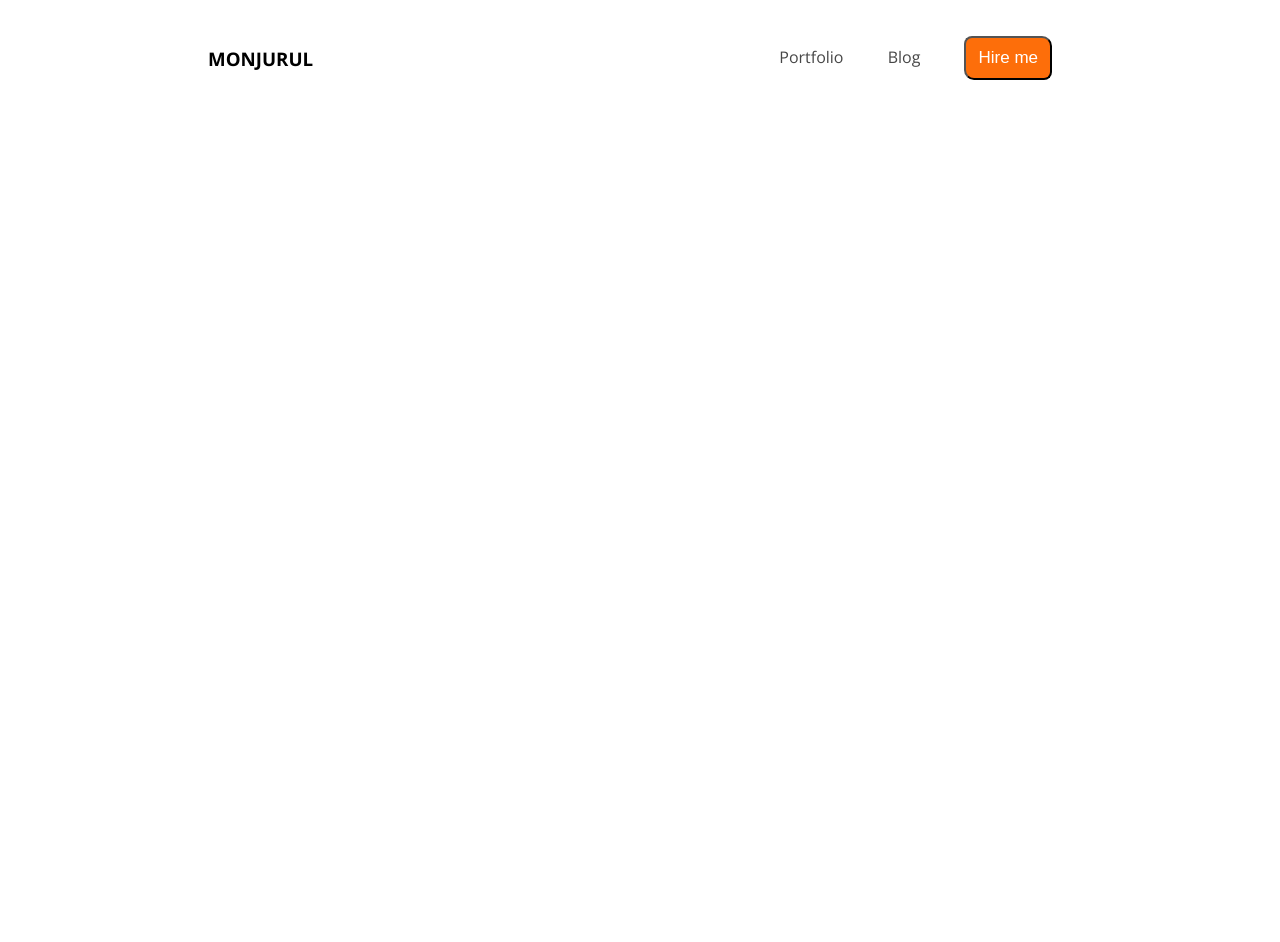
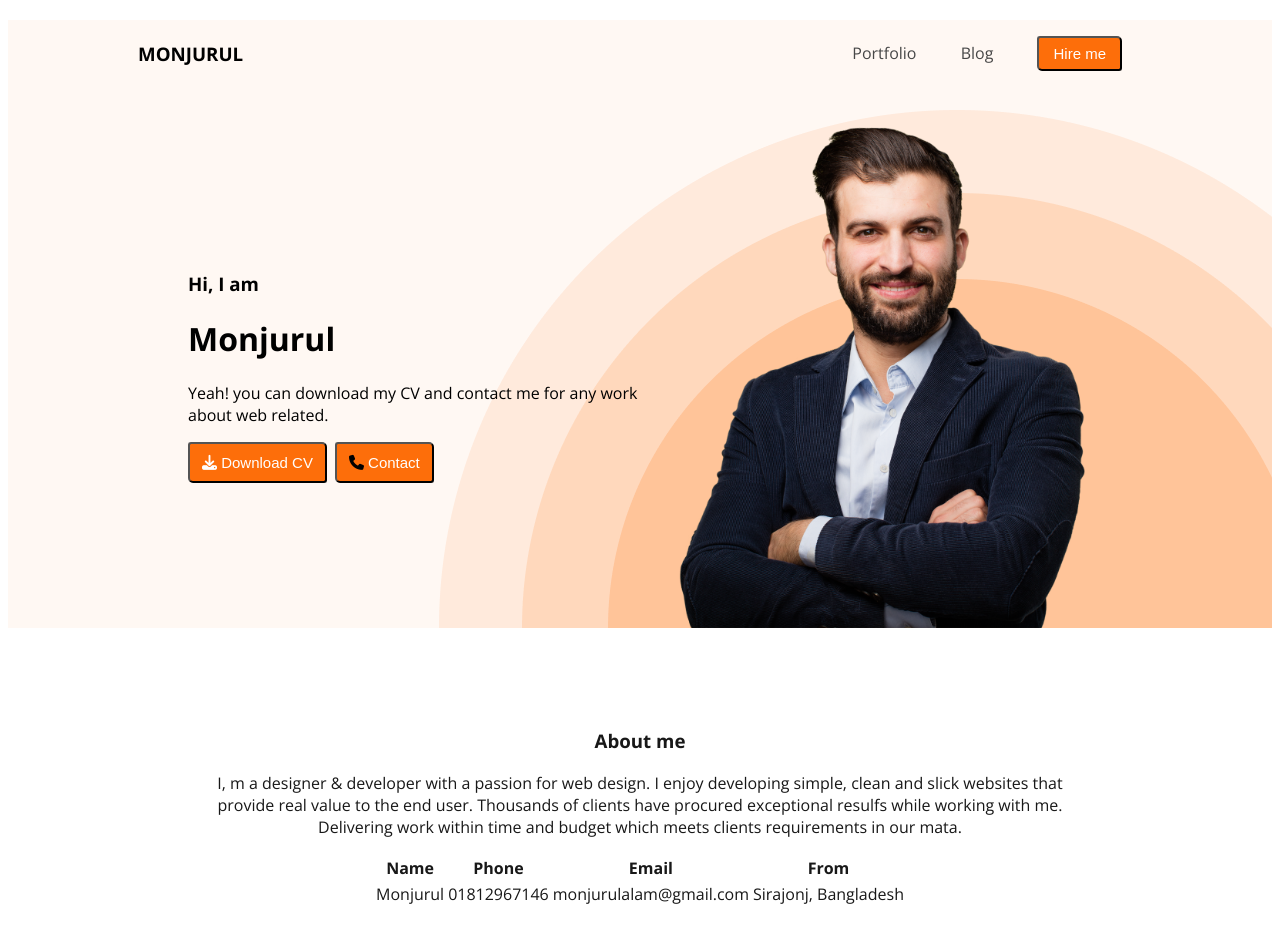
Before and after one commit to Monjurul-190629/My-Portfolio, a plain HTML site: page index.html in a window 1280 px wide. Before the commit the page ends 800 px from the top, so only its background shows below. Drawn offline with nearby package versions, Linux system fonts and the light colour scheme.

Commit message:
content is improved

```diff
--- a/index.html
+++ b/index.html
@@ -8,6 +8,7 @@
     <link rel="preconnect" href="https://fonts.gstatic.com" crossorigin>
     <link href="https://fonts.googleapis.com/css2?family=Open+Sans:wght@400;700;800&display=swap" rel="stylesheet">
     <link rel = "stylesheet" href = "portfolio.css">
+    <script src="https://kit.fontawesome.com/40917876a9.js" crossorigin="anonymous"></script>
 </head>
 <body>
     <header>
@@ -19,9 +20,41 @@
                 <li><button><a href = "#">Hire me</a></button></li>
             </ul>
         </nav>
+        <div class = "container">
+            <div class = "banner">
+                <h3>Hi, I am</h3>
+                <h1>Monjurul</h1>
+                <p>Yeah! you can download my CV and contact me for any work about web related.</p>
+                <button><a href="#"><i class="fa-solid fa-download"></i> Download CV</a></button><button>
+                    <i class="fa-solid fa-phone"></i><a href ="#"> Contact</a></button>
+            </div>
+            <img class = "profile-pic" src = "images/hardy.png">
+        </div>
     </header>
     <main>
+       <div id = "about">
+        <h3>About me</h3>
+        <p>
+            I, m a designer & developer with a passion for web design. I enjoy developing simple,
+            clean and slick websites that provide real value to the end user. Thousands of clients have procured exceptional resulfs while working with me.
+            Delivering work within time and budget which meets clients requirements in our mata.
+        </p>
+        <table>
+            <tr>
+                <th>Name</th>
 
+                <th>Phone</th>
+                <th>Email</th>
+                <th>From</th>
+            </tr>
+            <tr>
+                <td>Monjurul</td>
+                <td>01812967146</td>
+                <td>monjurulalam@gmail.com</td>
+                <td>Sirajonj, Bangladesh</td>
+            </tr>
+        </table>
+       </div>
     </main>
     <footer>
 
--- a/portfolio.css
+++ b/portfolio.css
@@ -1,5 +1,11 @@
 body{
     font-family: 'Open Sans', sans-serif;
+}
+header{
+    background: #fff8f3;
+    background-image: url("images/header_bg.png");
+    background-repeat: no-repeat;
+    background-position: bottom right;
 }
 nav a{
     text-decoration: none;
@@ -15,7 +21,7 @@ nav{
     display: flex;
     justify-content: space-between;
     align-items: center;
-    margin: 20px 200px;
+    margin: 20px 130px;
 }
 nav > ul{
     list-style: none;
@@ -26,10 +32,44 @@ nav li{
 }
 nav li button{
     background: #FD6E0A;
-    font-size: 17px;
-    border-radius: 8px 10px;
-    padding: 10px 12px;
+    font-size: 15px;
+    border-radius: 3px 5px;
+    padding: 7px 14px;
 }
 nav li button:hover{
     background: white;
 }
+.container{
+    display: flex;
+    align-items: center;
+    justify-content: space-between;
+    margin: 20px 180px;
+}
+.container button{
+    background: #FD6E0A;
+    font-size: 15px;
+    border-radius: 3px 5px;
+    padding: 10px 12px;
+    margin-right: 8px;
+}
+.container button a{
+    color: white;
+    text-decoration: none;
+}
+.profile-pic{
+    width: 450px;
+}
+
+
+/* main section */
+
+#about{
+    text-align: center;
+    margin: 100px 200px;
+    color: #181818;
+}
+#about table{
+    display: flex;
+    align-items: center;
+    justify-content: center;
+}
```
Also changed, not shown: images/developer.png (added), images/hardy.png (added), images/header_bg.png (added), images/icons/facebook.png (added), images/icons/insta.png (added), images/icons/js.png (added), images/icons/mongo.png (added), images/icons/nodejs.png (added), images/icons/react.png (added), images/icons/twitter.png (added).
